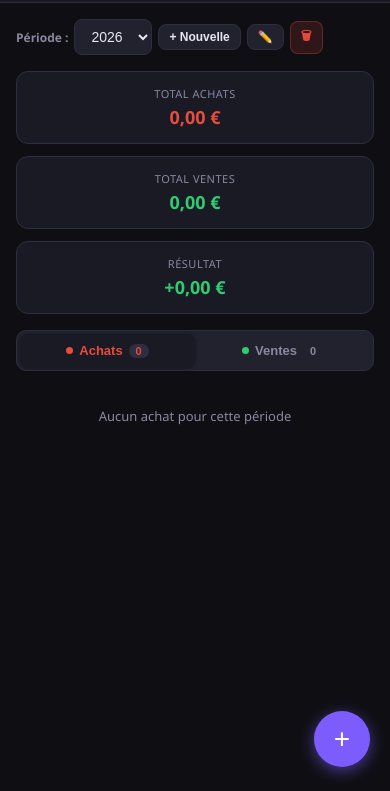
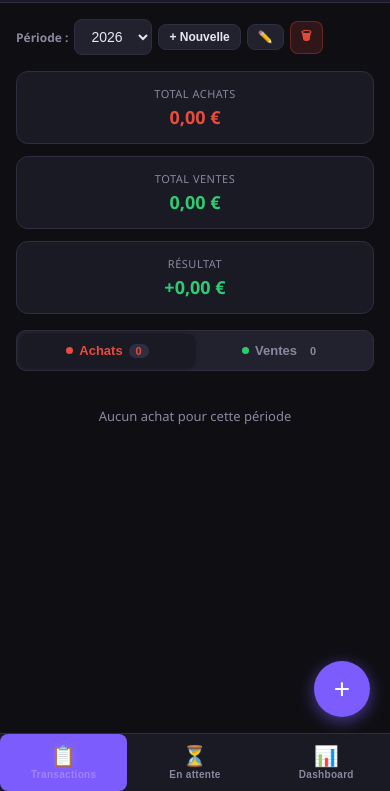
Before and after one commit to vincethegunner/gestion-yuki-app-38, a plain HTML site: page index.html in a window 390 px wide. Shown: the part 53-844 px from the top of the page. Drawn offline with nearby package versions, Linux system fonts and the light colour scheme.

Commit message:
Add files via upload

```diff
--- a/index.html
+++ b/index.html
@@ -270,7 +270,30 @@
       .columns { display: none; }
       .mobile-view { display: block; }
       body { overflow-x: hidden; }
-      main { overflow-x: hidden; }
+      main { overflow-x: hidden; padding-bottom: 72px; }
+      /* Cacher la nav du header sur mobile */
+      nav { display: none; }
+    }
+
+    /* ── BOTTOM NAV (mobile uniquement) ── */
+    .bottom-nav {
+      display: none;
+    }
+    @media (max-width: 900px) {
+      .bottom-nav {
+        display: flex; position: fixed; bottom: 0; left: 0; right: 0;
+        background: var(--surface); border-top: 1px solid var(--border);
+        z-index: 120; height: 58px;
+      }
+      .bottom-nav button {
+        flex: 1; background: none; border: none; color: var(--text-muted);
+        display: flex; flex-direction: column; align-items: center; justify-content: center;
+        gap: 3px; cursor: pointer; font-size: 10px; font-weight: 600;
+        letter-spacing: .3px; transition: color .15s; padding: 0;
+      }
+      .bottom-nav button .bn-icon { font-size: 20px; line-height: 1; }
+      .bottom-nav button.active { color: var(--accent-light); }
+      .bottom-nav button.active .bn-icon { filter: drop-shadow(0 0 4px rgba(160,132,253,.5)); }
     }
 
     /* ── MOBILE SUB-TABS (Achats / Ventes) ── */
@@ -387,7 +410,7 @@
     .fab-backdrop.open { display: block; }
 
     @media (max-width: 900px) {
-      .fab-container { display: flex; }
+      .fab-container { display: flex; bottom: 74px; }
     }
 
     /* ── RESPONSIVE ── */
@@ -518,8 +541,21 @@
 
 </div>
 
+<!-- ══ BOTTOM NAV (mobile) ══ -->
+<nav class="bottom-nav" id="bottomNav">
+  <button class="active" id="bn-transactions" onclick="switchTab('transactions', this); syncBottomNav('transactions')">
+    <span class="bn-icon">📋</span>Transactions
+  </button>
+  <button id="bn-pending" onclick="switchTab('pending', this); syncBottomNav('pending')">
+    <span class="bn-icon">⏳</span>En attente
+  </button>
+  <button id="bn-dashboard" onclick="switchTab('dashboard', this); syncBottomNav('dashboard')">
+    <span class="bn-icon">📊</span>Dashboard
+  </button>
+</nav>
+
 <!-- ══ BANNIÈRE MISE À JOUR ══ -->
-<div id="updateBanner" style="display:none;position:fixed;bottom:90px;left:50%;transform:translateX(-50%);
+<div id="updateBanner" style="display:none;position:fixed;bottom:130px;left:50%;transform:translateX(-50%);
   background:var(--accent);color:#fff;padding:10px 16px;border-radius:12px;
   display:none;align-items:center;gap:12px;z-index:500;
   box-shadow:0 4px 20px rgba(124,92,252,.5);white-space:nowrap;">
@@ -1132,15 +1168,22 @@ function disconnectFirebase() {
 // ═══════════════════════════════════════════════════════
 // NAVIGATION
 // ═══════════════════════════════════════════════════════
+function syncBottomNav(name) {
+  document.querySelectorAll('.bottom-nav button').forEach(b => b.classList.remove('active'));
+  const bn = document.getElementById('bn-' + name);
+  if (bn) bn.classList.add('active');
+}
+
 function switchTab(name, btn) {
   document.querySelectorAll('.tab').forEach(t => t.classList.remove('active'));
-  document.querySelectorAll('nav button').forEach(b => b.classList.remove('active'));
+  document.querySelectorAll('header nav button').forEach(b => b.classList.remove('active'));
   document.getElementById('tab-' + name).classList.add('active');
-  btn.classList.add('active');
+  if (btn) btn.classList.add('active');
   isDashboardVisible = (name === 'dashboard');
   isPendingVisible   = (name === 'pending');
   if (isDashboardVisible) renderDashboard();
   if (isPendingVisible)   renderPending();
+  syncBottomNav(name);
   // Masquer le FAB quand on n'est pas sur Transactions
   const fab = document.getElementById('fabContainer');
   if (fab) fab.classList.toggle('fab-hidden', name !== 'transactions');
```
